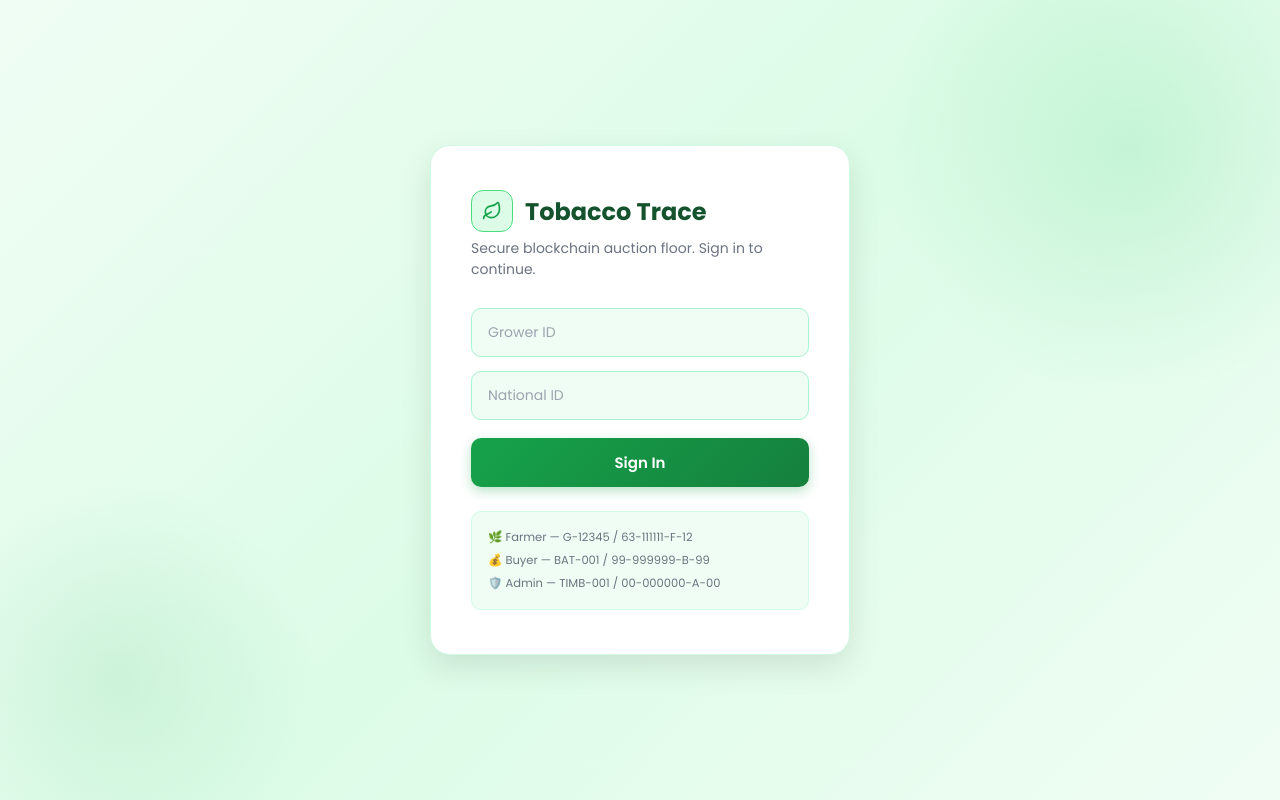
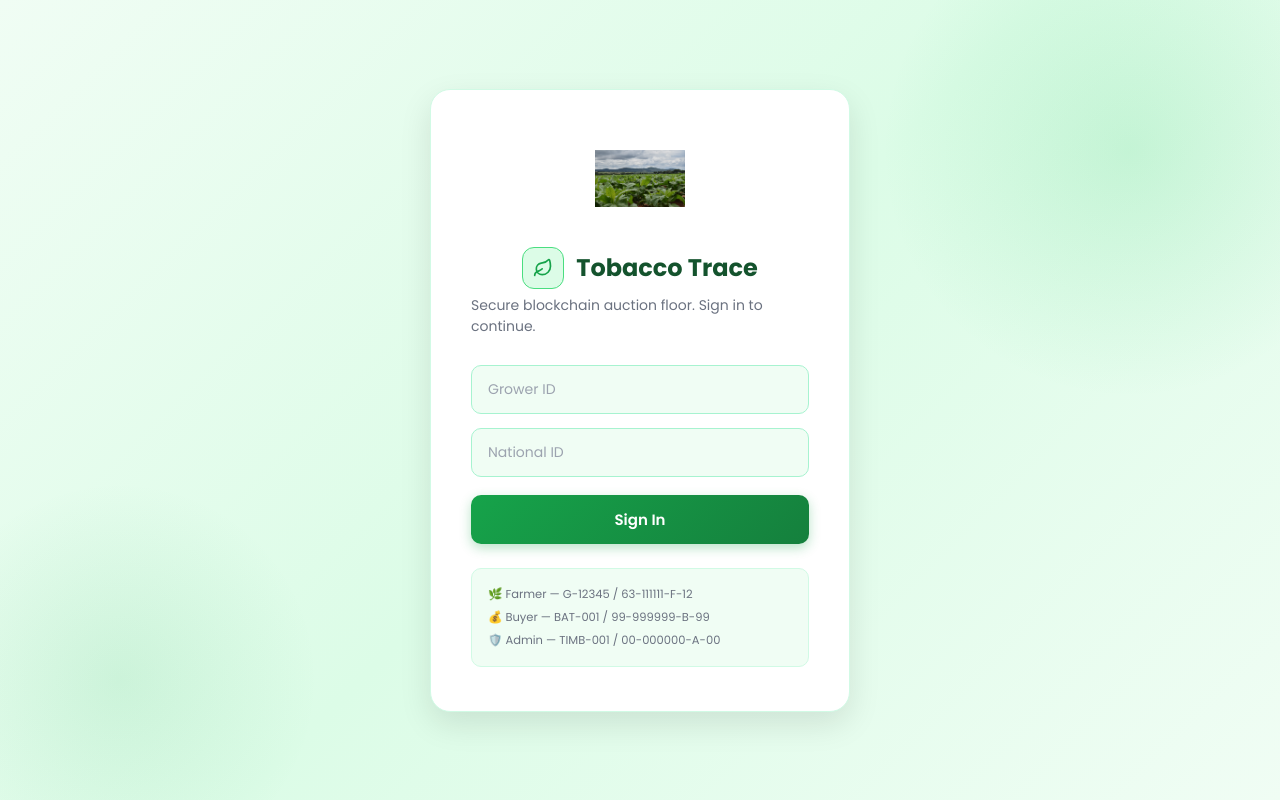
Before and after one commit to Denzelczw/tobacco-trace-frontend, a React (Create React App) app: page / in a window 1280 px wide. Built offline with nearby package versions, Linux system fonts and the light colour scheme.

Commit message:
Added the tobacco login page

```diff
--- a/src/App.js
+++ b/src/App.js
@@ -1,6 +1,7 @@
 import React, { useState } from 'react';
 import './App.css';
 import RegisterBaleForm from './RegisterBaleForm';
+import tobaccoImg from './tobacco.png';
 import {
   Leaf, LayoutDashboard, ClipboardList, ShoppingCart,
   AlertTriangle, BookOpen, LogOut, User, Wallet,
@@ -101,7 +102,11 @@ export default function App() {
     return (
       <div className="login-container">
         <div className="login-card">
-          <div className="brand-logo">
+          <div style={{ textAlign: 'center', marginBottom: '16px' }}>
+            <img src={tobaccoImg} alt="Tobacco Trace"
+              style={{ width: '90px', height: '90px', objectFit: 'contain', borderRadius: '16px' }} />
+          </div>
+          <div className="brand-logo" style={{ justifyContent: 'center' }}>
             <div className="logo-icon"><Leaf size={20} /></div>
             <h1>Tobacco Trace</h1>
           </div>
```
